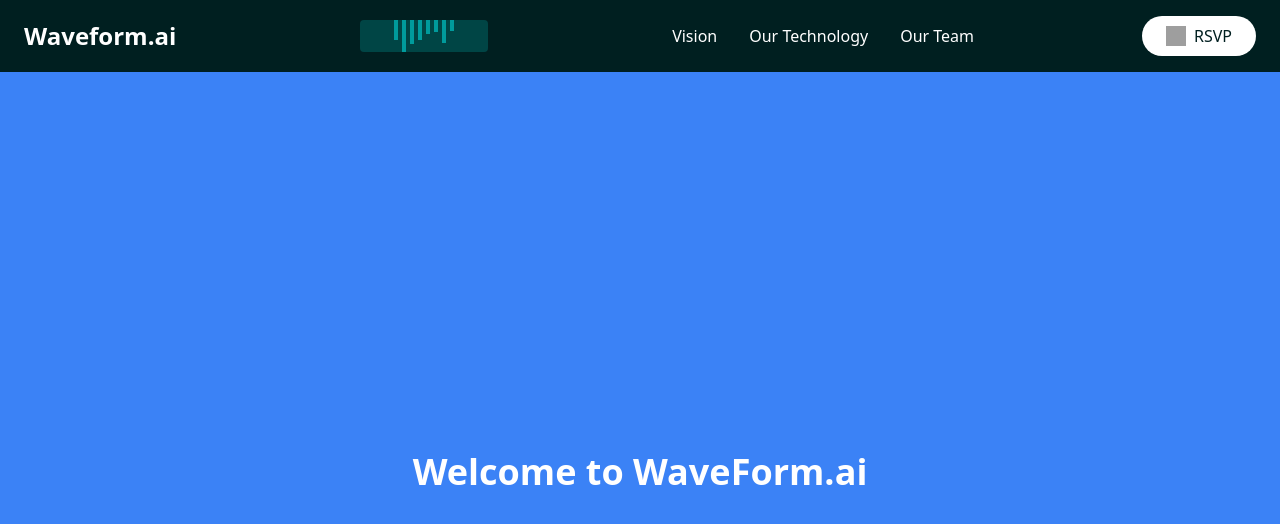
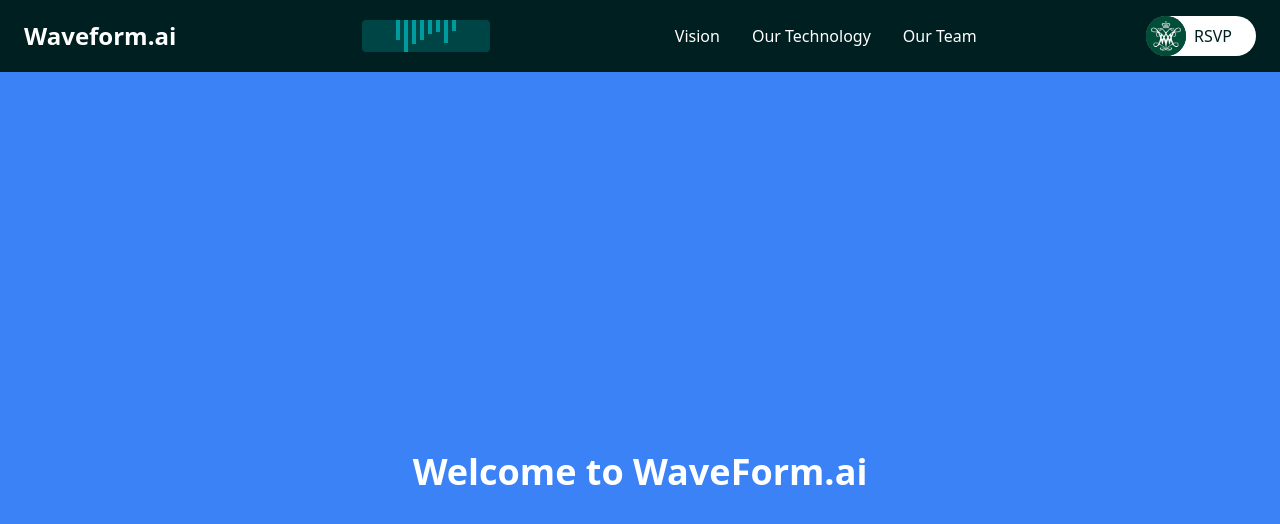
Before and after one commit to CTlandu/waveform.ai_colin_copy, a React (Vite) app in the folder frontend/: page / in a window 1280 px wide. Shown: the top 524 px of the page. Built offline with nearby package versions, Linux system fonts and the light colour scheme; grey boxes are pictures that could not be loaded.

Commit message:
Improve: logo display in navbar

```diff
--- a/frontend/src/Components/Navbar.jsx
+++ b/frontend/src/Components/Navbar.jsx
@@ -1,4 +1,5 @@
 import { Link } from "react-router-dom";
+import wmLogo from "../assets/wm-logo.png";
 
 const Navbar = () => {
   return (
@@ -51,14 +52,20 @@ const Navbar = () => {
         </div>
 
         {/* RSVP button */}
-        <button className="flex items-center space-x-2 bg-white rounded-full px-6 py-2 hover:bg-gray-100 transition-colors">
-          <img
-            src="/wm-logo.png" // need to add school logo
-            alt="William & Mary Logo"
-            className="w-5 h-5"
-          />
-          <span className="text-primary-10 font-medium">RSVP</span>
-        </button>
+        <div className="relative">
+          <button className="flex items-center bg-white rounded-full pl-12 pr-6 py-2 hover:bg-gray-100 transition-colors">
+            <div className="absolute left-0 top-1/2 -translate-y-1/2">
+              <div className="w-10 h-10 rounded-full bg-primary-10 flex items-center justify-center">
+                <img
+                  src={wmLogo}
+                  alt="William & Mary Logo"
+                  className="w-full h-full object-contain rounded-full"
+                />
+              </div>
+            </div>
+            <span className="text-primary-10 font-medium">RSVP</span>
+          </button>
+        </div>
       </div>
     </nav>
   );
```
Also changed, not shown: frontend/src/assets/wm-logo.png (added).
